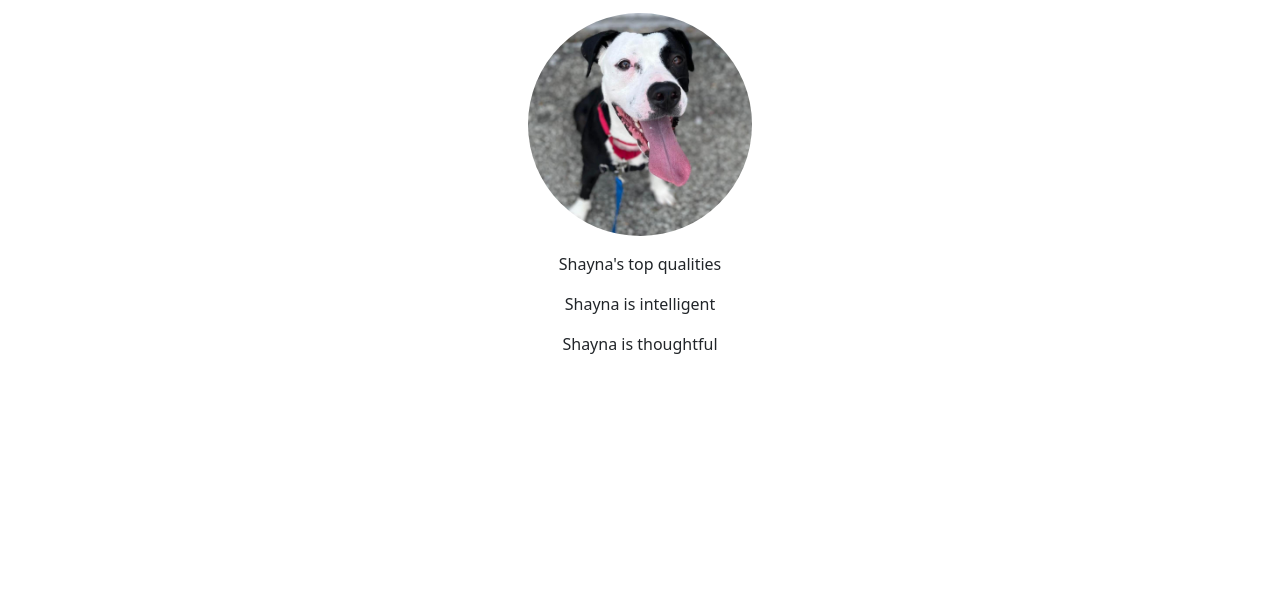
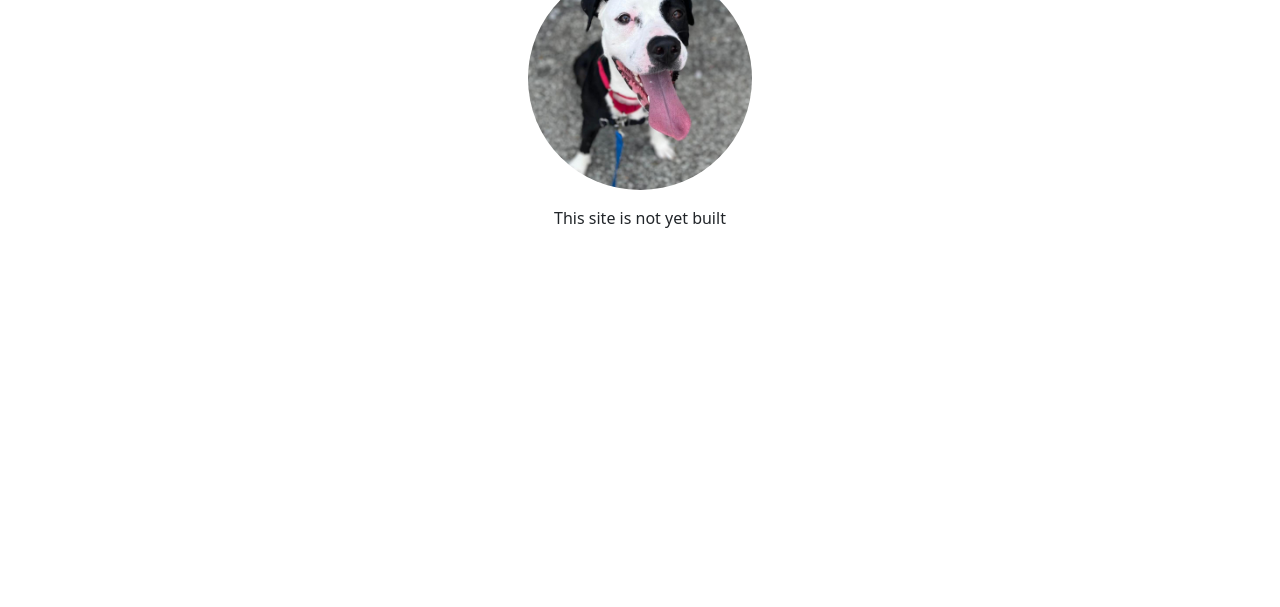
Before and after one commit to shaynadeckman/shaynadeckman.github.io, a plain HTML site: page index.html in a window 1280 px wide. Shown: the part 193-800 px from the top of the page. Drawn offline with nearby package versions, Linux system fonts and the light colour scheme.

Commit message:
Update index.html

```diff
--- a/index.html
+++ b/index.html
@@ -36,13 +36,11 @@
         <div class="container">
             <div class="text-center mt-5">
                 <h1>Shayna Deckman</h1>
-                <p class="lead">An incomplete guide to Shayna</p>
+
                 <img style="border-radius:50%;width:20%;height:20%;" src="shayna profile.jpeg" alt="Shayna">
                 <p></p>
-                <p id="Shayna-list">Shayna's top qualities</p>
-                <p>Shayna is intelligent</p>
-                <p>Shayna is thoughtful</p>
 
+                <p>This site is not yet built</p>
 
                 <p></p>
 
```
